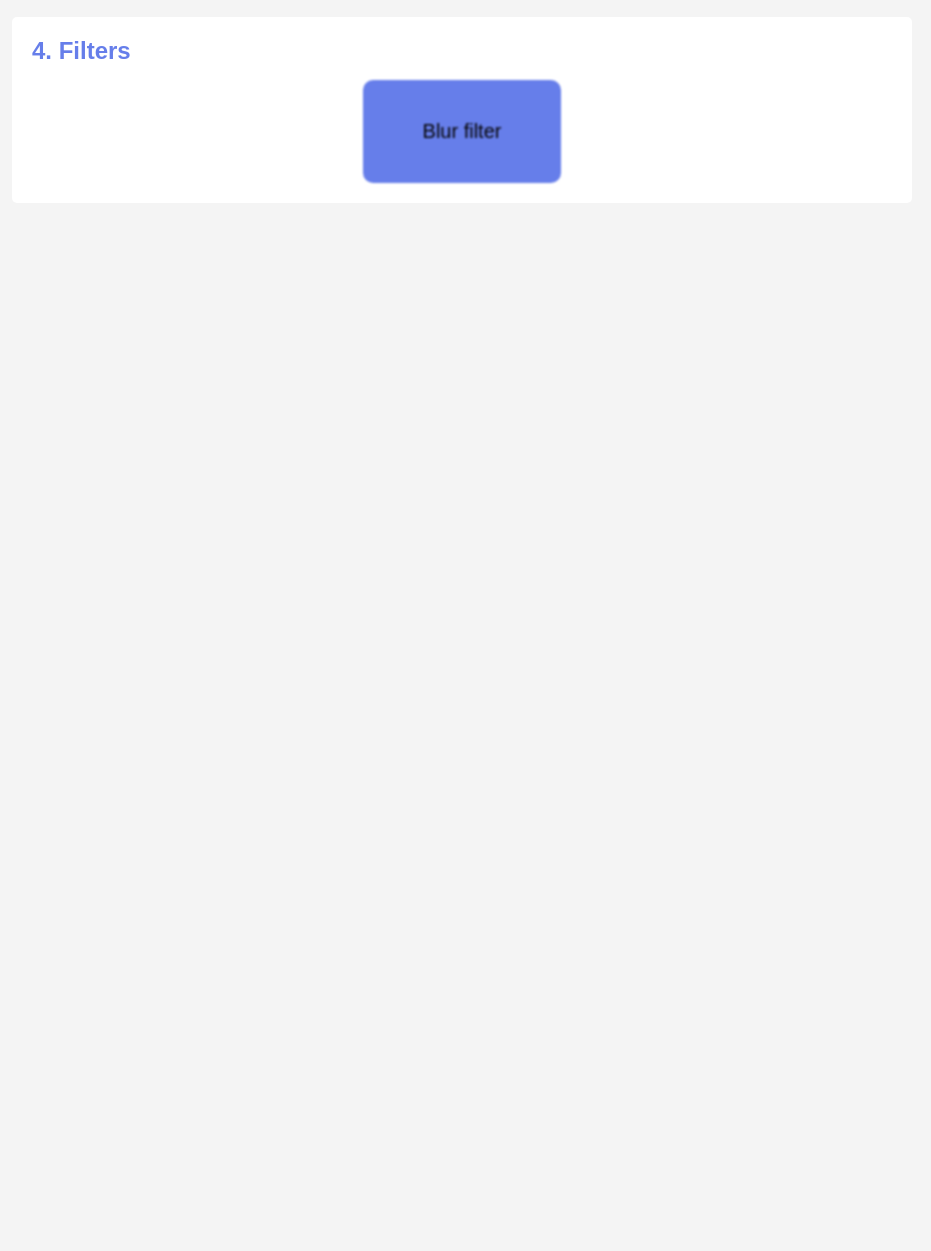
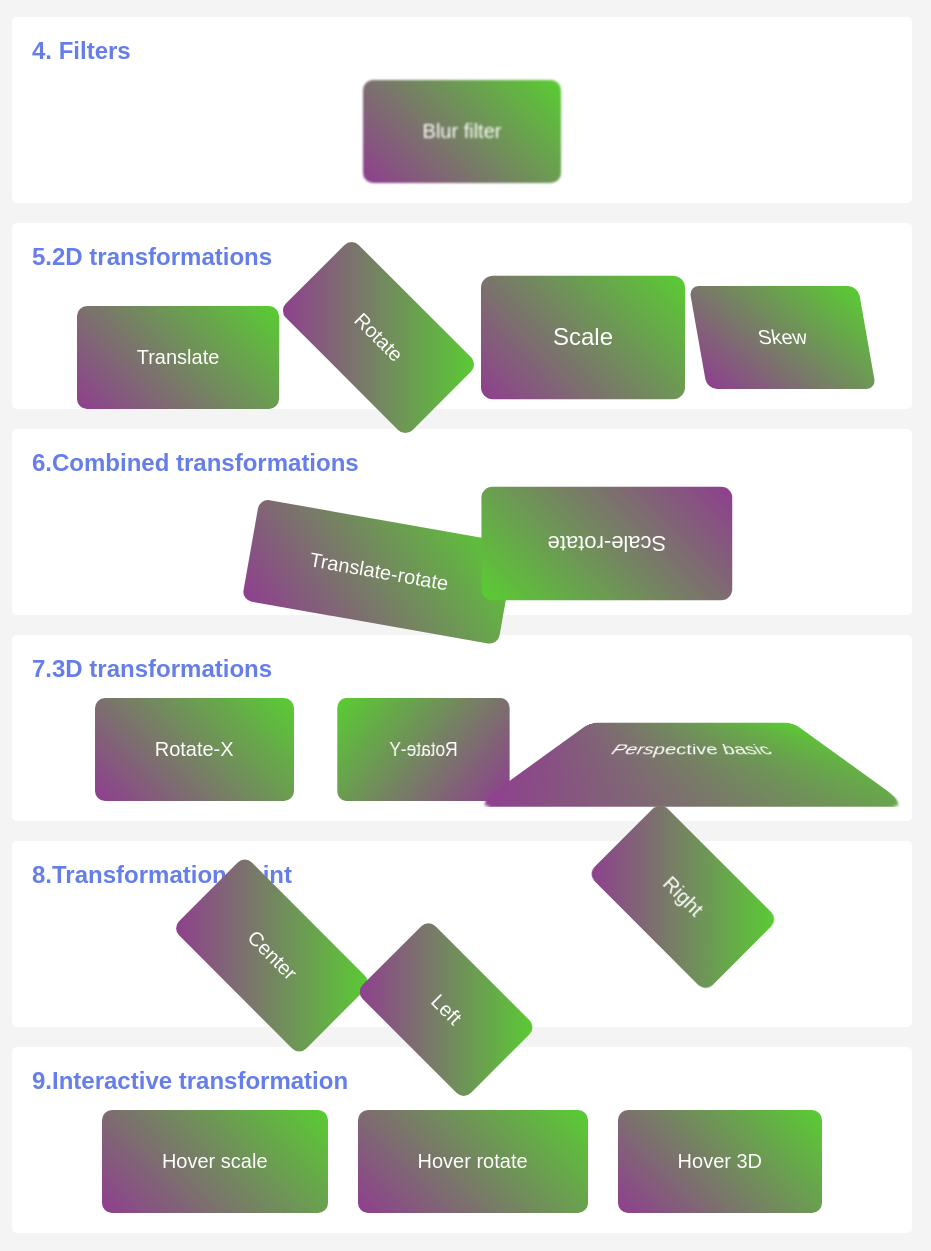
Before and after one commit to hangu4ka/fullstack_training, a plain HTML site: page training/week7/decorativeCSS/index.html in a window 1280 px wide. Shown: the part 641-1892 px from the top of the page, without its empty margins (178-1109 px from the left). Before the commit the page ends 884 px from the top, so only its background shows below. Drawn offline with Linux system fonts and the light colour scheme.

Commit message:
feat:transform css

```diff
--- a/training/week7/decorativeCSS/index.html
+++ b/training/week7/decorativeCSS/index.html
@@ -41,4 +41,49 @@
                 <div class="example-box blur-filter">Blur filter</div>
             </div>
         </section>
+
+        <section class="main-section">
+            <h2 class="main-section__title">5.2D transformations</h2>
+            <div class="example-row">
+                <div class="example-box translate">Translate</div>
+                <div class="example-box rotate">Rotate</div>
+                <div class="example-box scale">Scale</div>
+                <div class="example-box skew">Skew</div>
+            </div>
+        </section>
+
+        <section class="main-section">
+            <h2 class="main-section__title">6.Combined transformations</h2>
+            <div class="example-row">
+                <div class="example-box translate-rotate">Translate-rotate</div>
+                <div class="example-box scale-rotate">Scale-rotate</div>
+            </div>
+        </section>
+                <section class="main-section">
+            <h2 class="main-section__title">7.3D transformations</h2>
+            <div class="example-row">
+                <div class="example-box rotate-x">Rotate-X</div>
+                <div class="example-box rotate-y">Rotate-Y</div>
+                <div class="example-box perspective-basic">Perspective basic</div>
+            </div>
+        </section>
+
+        <section class="main-section">
+            <h2 class="main-section__title">8.Transformation point</h2>
+            <div class="example-row">
+                <div class="example-box point-center">Center</div>
+                <div class="example-box point-left">Left</div>
+                <div class="example-box point-right">Right</div>
+            </div>
+        </section>
+
+                <section class="main-section">
+            <h2 class="main-section__title">9.Interactive transformation</h2>
+            <div class="example-row">
+                <div class="example-box hover-scale">Hover scale</div>
+                <div class="example-box hover-rotate">Hover rotate</div>
+                <div class="example-box hover-3d">Hover 3D</div>
+            </div>
+        </section>
+
     </div>
--- a/training/week7/decorativeCSS/style.css
+++ b/training/week7/decorativeCSS/style.css
@@ -26,10 +26,11 @@ body{
     display: flex;
     justify-content: center;
     gap: 30px;
+    flex-wrap: wrap;
 }
 .example-box{
-    background: #667eea;
-    color: #040303;
+    background: linear-gradient(45deg, rgb(143, 62, 143), rgb(89, 205, 50) );
+    color: #fff;
     padding: 40px 60px;
     border-radius: 10px;
     font-size: 20px;
@@ -73,3 +74,59 @@ outline-offset: 10px;
 .blur-filter{
     filter: blur(1px);
 }
+
+.translate{
+    transform: translate(20px, 20px);
+}
+.rotate{
+    transform: rotate(45deg);
+}
+.scale{
+    transform: scale(1.2);
+}
+.skew{
+    transform: skew(10deg, 0deg);
+}
+.translate-rotate{
+    transform: translate(50px, 20px); rotate: 10deg;
+}
+.scale-rotate{
+    transform: scale(1.1); rotate: 180deg;
+}
+.rotate-x:hover{
+    transition: transform 1s ease-in;
+transform: rotateX(150deg);
+}
+.rotate-y{
+    transform: rotateY(150deg);
+}
+.perspective-basic{
+    transform: perspective(100px) rotateX(45deg);
+}
+.point-center{
+    transform-origin: center;
+    transform: rotate(45deg);
+}
+
+.point-left{
+    transform-origin: left;
+    transform: rotate(45deg);
+}
+
+.point-right{
+    transform-origin: right;
+    transform: rotate(45deg);
+}
+
+.hover-scale:hover{
+    transition: transform 0.3s ease-in-out;
+    transform: scale(1.2);
+}
+.hover-rotate:hover{
+    transition: transform 1s ease-in;
+    transform: rotate(180deg);
+}
+.hover-3d:hover{
+    transition: transform 1s ease-out;
+    transform: perspective(100px) rotateX(45deg);
+}
```
